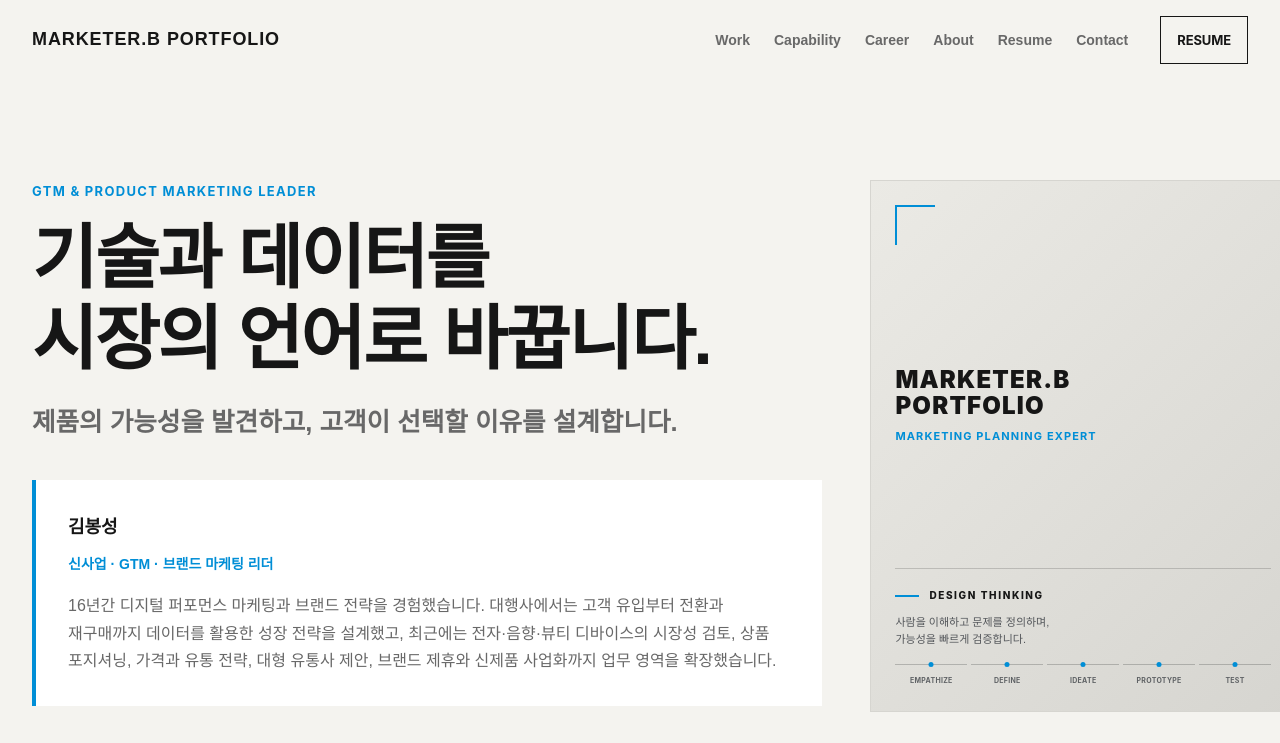
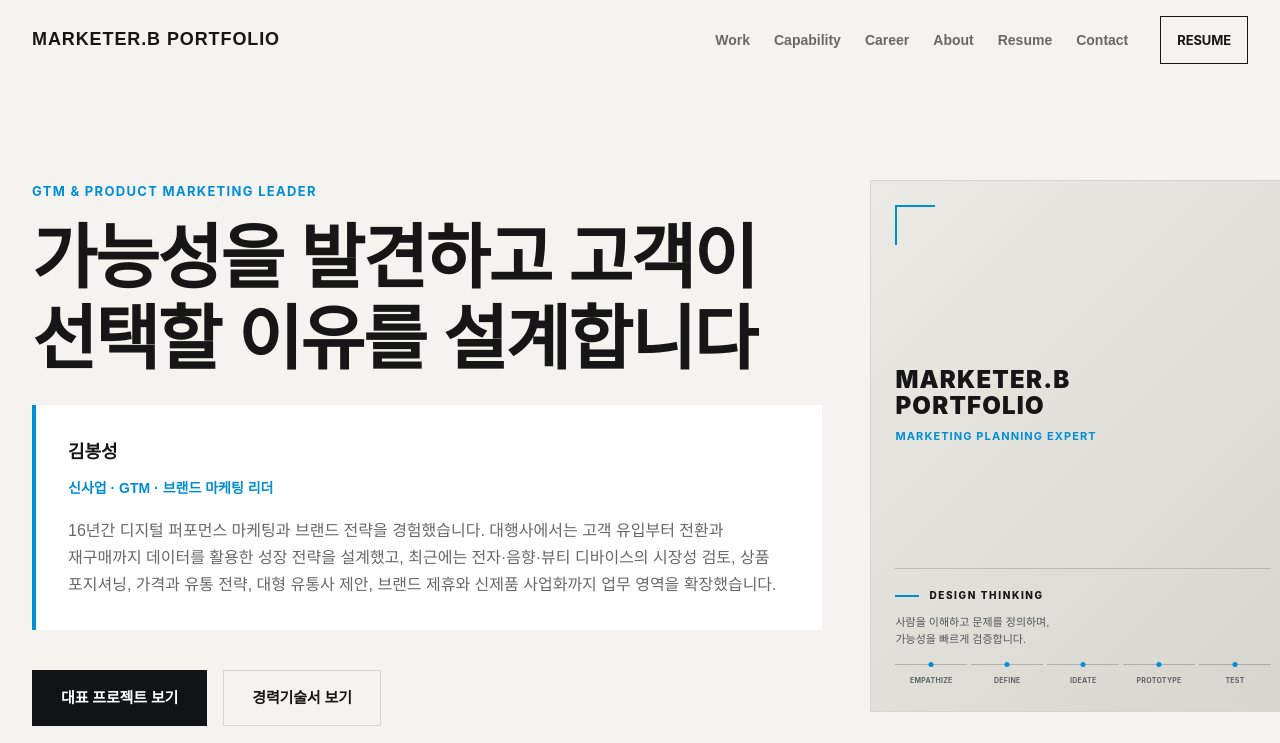
Before and after one commit to marketer-b/portfolio, a plain HTML site: page index.html in a window 1280 px wide. Shown: the top 743 px of the page. Drawn offline with Linux system fonts and the light colour scheme.

Commit message:
Update portfolio hero headline

```diff
--- a/index.html
+++ b/index.html
@@ -2271,8 +2271,7 @@
             <div class="hero-layout">
                 <div class="hero-content">
                     <span class="section-label">GTM &amp; PRODUCT MARKETING LEADER</span>
-                    <h1 class="hero-title">기술과 데이터를<br>시장의 언어로 바꿉니다.</h1>
-                    <h2 class="hero-subtitle">제품의 가능성을 발견하고, 고객이 선택할 이유를 설계합니다.</h2>
+                    <h1 class="hero-title">가능성을 발견하고 고객이<br>선택할 이유를 설계합니다</h1>
 
                     <div class="hero-intro-box">
                         <p class="hero-name-label">김봉성</p>
```
